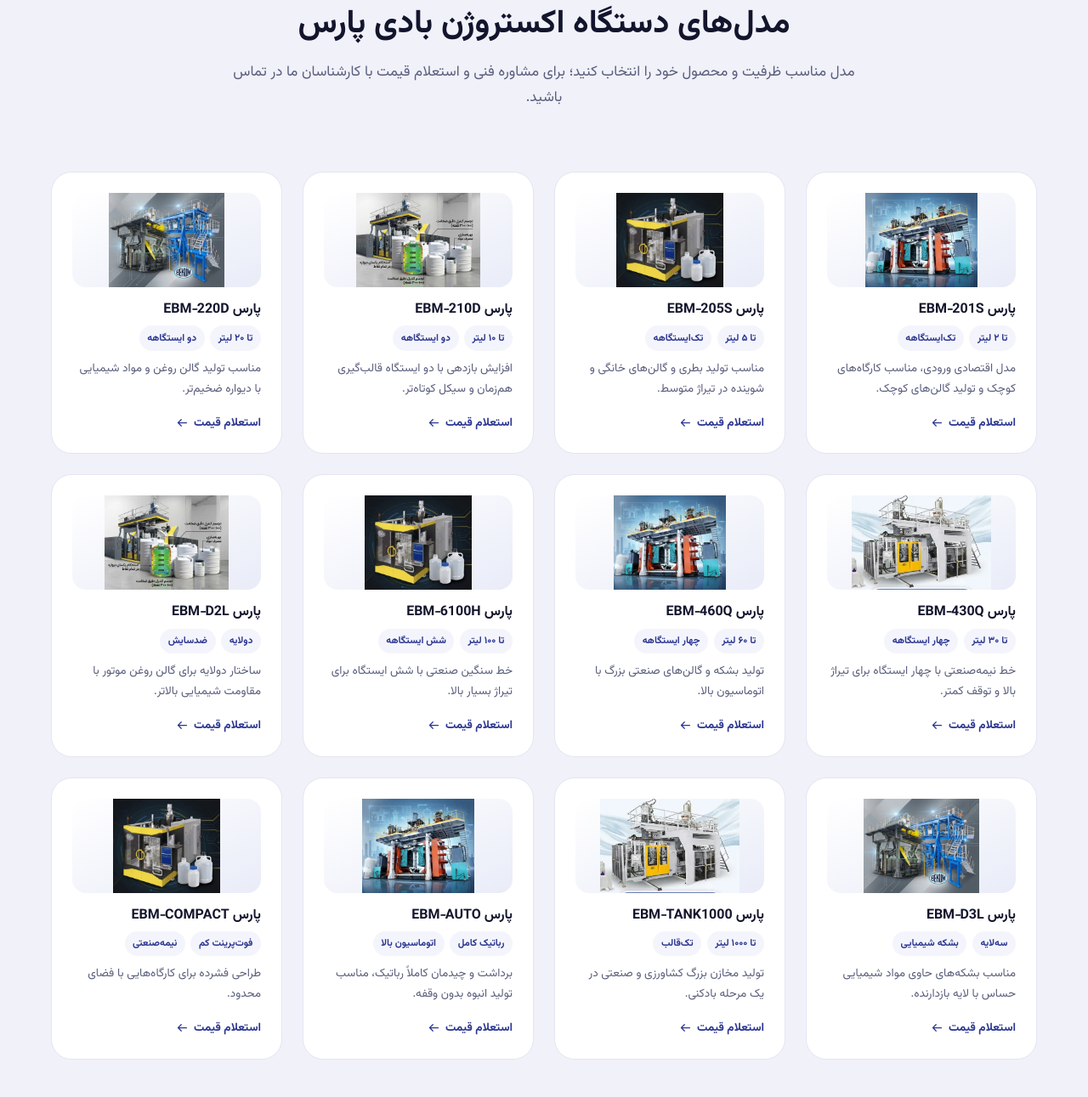
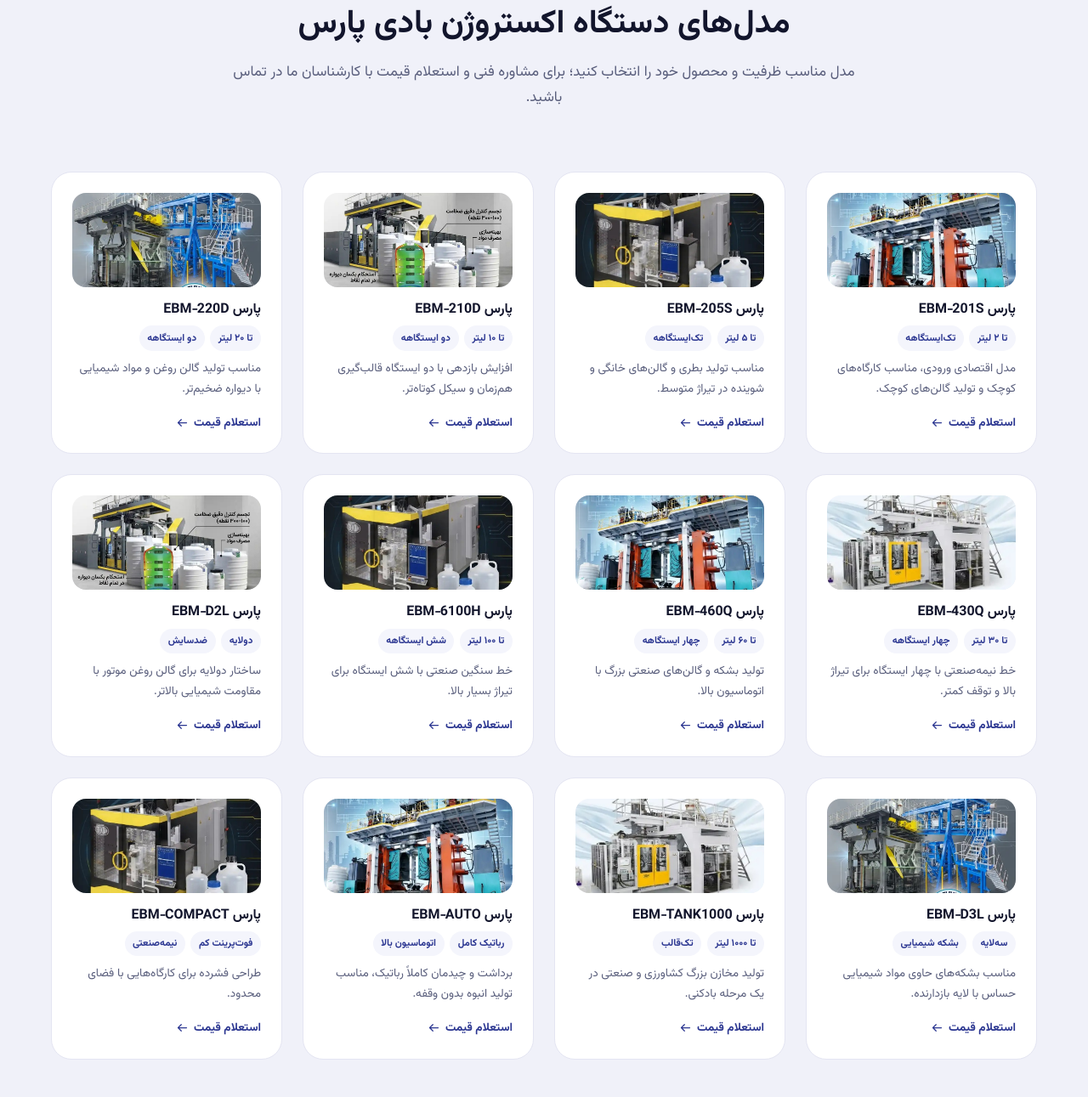
Before and after one commit to yasharomranie/Parsbm, a PHP site: page /category.html in a window 1280 px wide. Shown: the part 1461-2752 px from the top of the page at 85% size. Run offline with PHP 8.4, Linux system fonts and the light colour scheme.

Commit message:
Fill machine-card photo box edge-to-edge (no white matte)
Switched .machine-card__art img back to object-fit: cover so the photo
fills the full wide (2/1) frame with no visible background margin,
per feedback that the contain/letterbox treatment left distracting
white space beside each photo. The source crops are tight enough
around each machine that cover only trims a small margin off the top
and bottom.

Co-Authored-By: Claude Sonnet 5 <noreply@anthropic.com>
Claude-Session: https://claude.ai/code/session_01YNgc93h2V9EGLYMNNPx4SE

```diff
--- a/assets/css/style.css
+++ b/assets/css/style.css
@@ -1200,8 +1200,10 @@ h1, h2, h3, h4 { font-weight: 700; line-height: 1.32; }
 }
 :root[data-theme="dark"] .machine-card__art { background: linear-gradient(155deg, #e9ecf8, #ffffff); }
 .machine-card__art img {
+  /* Fill the frame edge-to-edge (no matte) — the source crops are tight
+     enough around the machine that cover only trims a small margin. */
   width: 100%; height: 100%;
-  object-fit: contain;
+  object-fit: cover;
   transition: transform var(--dur-slow) var(--ease-out);
 }
 .machine-card:hover .machine-card__art img { transform: scale(1.06); }
```
